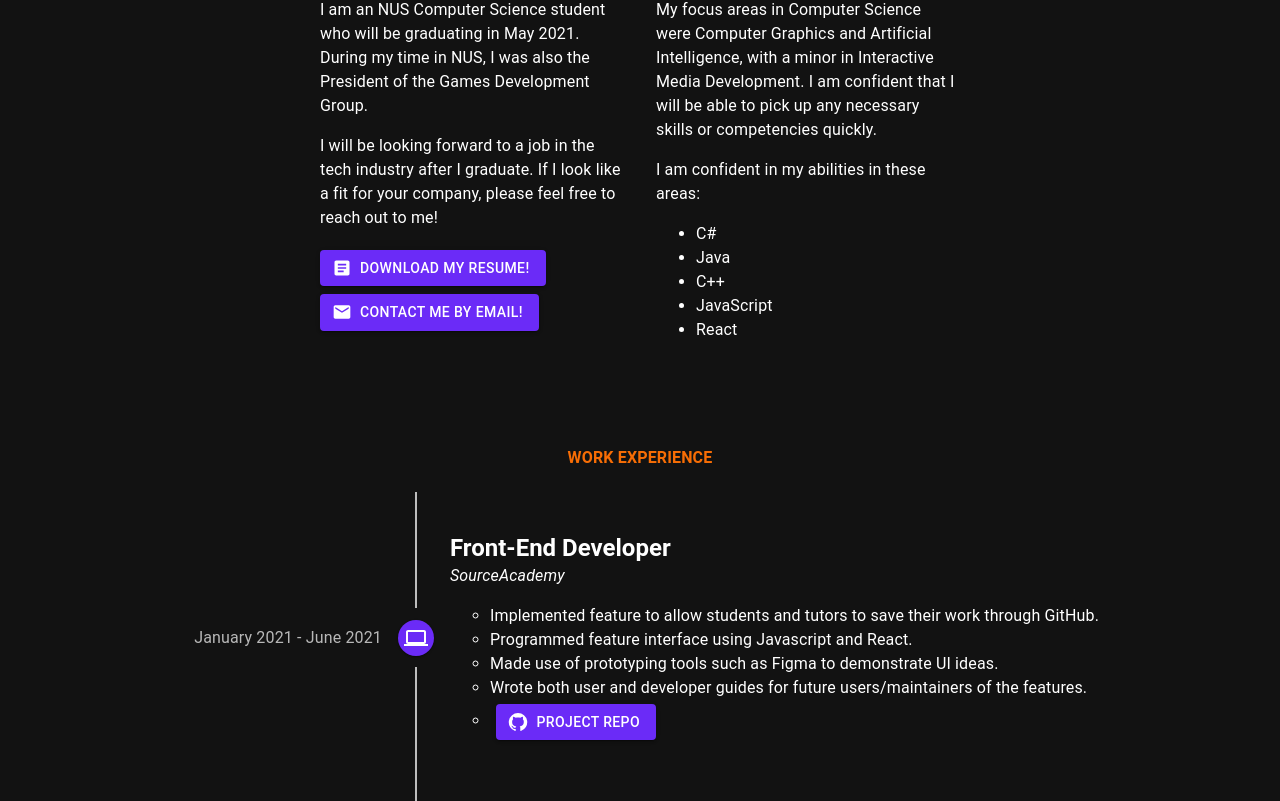
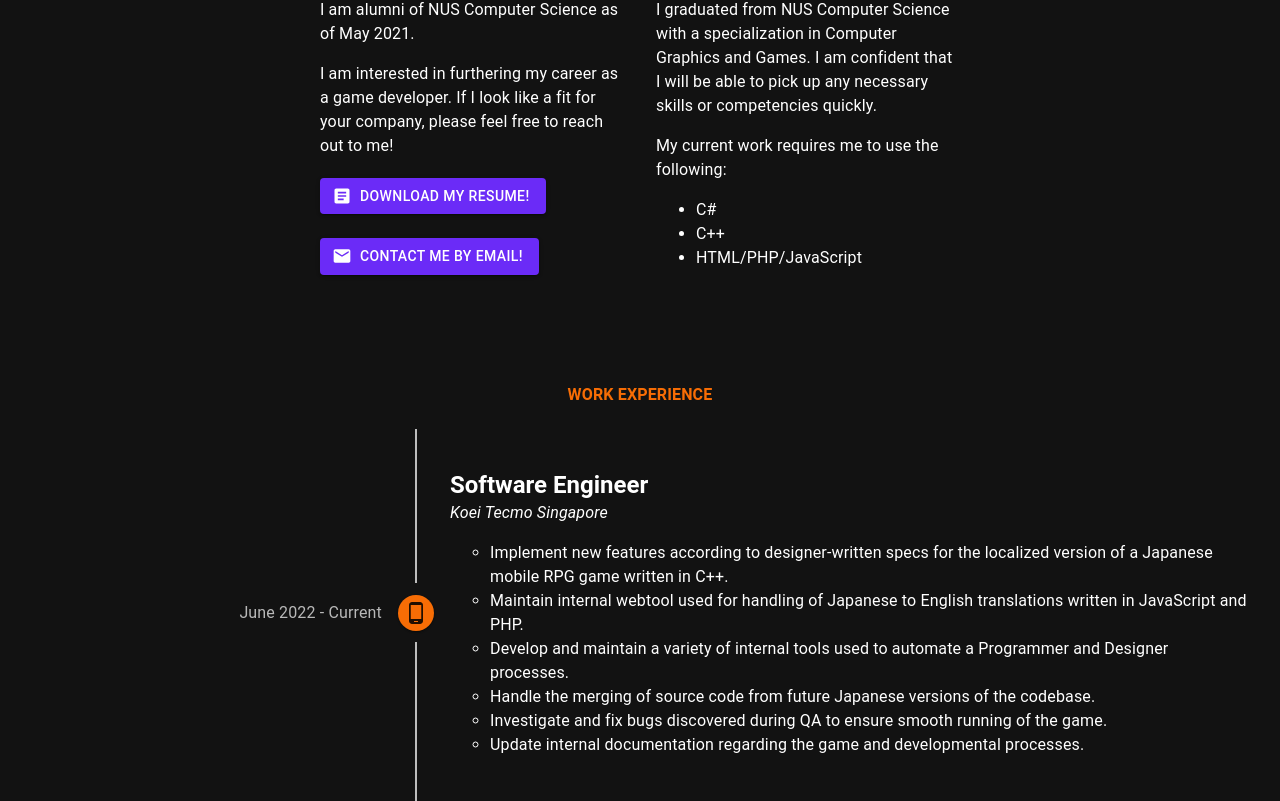
Before and after one commit to ChengGeng97/chenggeng97.github.io, a React (Create React App) app: page / in a window 1280 px wide. Shown: the part 519-1320 px from the top of the page. Built offline with nearby package versions, Linux system fonts and the light colour scheme.

Commit message:
feat: added new work experiences

```diff
--- a/src/ProfileSkillsSection.js
+++ b/src/ProfileSkillsSection.js
@@ -17,9 +17,10 @@ export function ProfileSkillsSection() {
         <Stack direction="row" spacing={4}>
 
           <Box width="50vw">
-            <Typography paragraph={true}>I am an NUS Computer Science student who will be graduating in May 2021. During my time in NUS, I was also the President of the Games Development Group.</Typography>
-            <Typography paragraph={true}>I will be looking forward to a job in the tech industry after I graduate. If I look like a fit for your company, please feel free to reach out to me!</Typography>
+            <Typography paragraph={true}>I am alumni of NUS Computer Science as of May 2021.</Typography>
+            <Typography paragraph={true}>I am interested in furthering my career as a game developer. If I look like a fit for your company, please feel free to reach out to me!</Typography>
 
+            <Typography paragraph={true}>
             <Button
               sx={{ my: "0.5vh" }}
               variant="contained"
@@ -30,7 +31,9 @@ export function ProfileSkillsSection() {
             >
               Download my resume!
             </Button>
+            </Typography>
 
+            <Typography paragraph={true}>
             <Button
               sx={{ my: "0.5vh" }}
               variant="contained"
@@ -41,17 +44,16 @@ export function ProfileSkillsSection() {
             >
               Contact me by email!
             </Button>
+            </Typography>
           </Box>
 
           <Box width="50vw">
-            <Typography paragraph={true}>My focus areas in Computer Science were Computer Graphics and Artificial Intelligence, with a minor in Interactive Media Development. I am confident that I will be able to pick up any necessary skills or competencies quickly.</Typography>
-            <Typography paragraph={true}>I am confident in my abilities in these areas:</Typography>
+            <Typography paragraph={true}>I graduated from NUS Computer Science with a specialization in Computer Graphics and Games. I am confident that I will be able to pick up any necessary skills or competencies quickly.</Typography>
+            <Typography paragraph={true}>My current work requires me to use the following:</Typography>
             <ul>
               <li>C#</li>
-              <li>Java</li>
               <li>C++</li>
-              <li>JavaScript</li>
-              <li>React</li>
+              <li>HTML/PHP/JavaScript</li>
             </ul>
           </Box>
 
--- a/src/ProjectsSection.js
+++ b/src/ProjectsSection.js
@@ -10,7 +10,7 @@ export function ProjectsSection() {
         sx={{ margin: "1vh 1vw", fontWeight: 'bold' }}
         color="secondary"
       >
-        PROJECTS
+        PERSONAL PROJECTS
       </Typography>
 
       <Box margin="auto">
--- a/src/WorkExperienceSection.js
+++ b/src/WorkExperienceSection.js
@@ -28,6 +28,39 @@ export function WorkExperienceSection() {
       </Typography>
 
       <Timeline sx={{ ml: "-35vw" }}>
+      <TimelineItem>
+          <TimelineOppositeContent
+            sx={{ m: 'auto 0' }}
+            align="right"
+            color="text.secondary"
+          >
+            June 2022 - Current
+          </TimelineOppositeContent>
+
+          <TimelineSeparator>
+            <TimelineConnector />
+              <TimelineDot TimelineDot color="secondary">
+                <PhoneAndroid />
+              </TimelineDot>
+            <TimelineConnector />
+          </TimelineSeparator>
+
+          <TimelineContent sx={{ py: '5vh', px: 2 }}>
+            <Typography variant="h5" component="span" sx={{fontWeight: 'bold'}}> Software Engineer </Typography>
+            <Typography paragraph={true} sx={{fontStyle: 'italic'}}> Koei Tecmo Singapore </Typography>
+            <Typography>
+              <ul>
+                <li>Implement new features according to designer‑written specs for the localized version of a Japanese mobile RPG game written in C++.</li>
+                <li> Maintain internal webtool used for handling of Japanese to English translations written in JavaScript and PHP.</li>
+                <li> Develop and maintain a variety of internal tools used to automate a Programmer and Designer processes.</li>
+                <li> Handle the merging of source code from future Japanese versions of the codebase.</li>
+                <li> Investigate and fix bugs discovered during QA to ensure smooth running of the game.</li>
+                <li> Update internal documentation regarding the game and developmental processes.</li>
+              </ul>
+            </Typography>
+          </TimelineContent>
+        </TimelineItem>
+
         <TimelineItem>
           <TimelineOppositeContent
             sx={{ m: 'auto 0' }}
```
Also changed, not shown: 1 other file (tests, documents, lock files or other folders).
